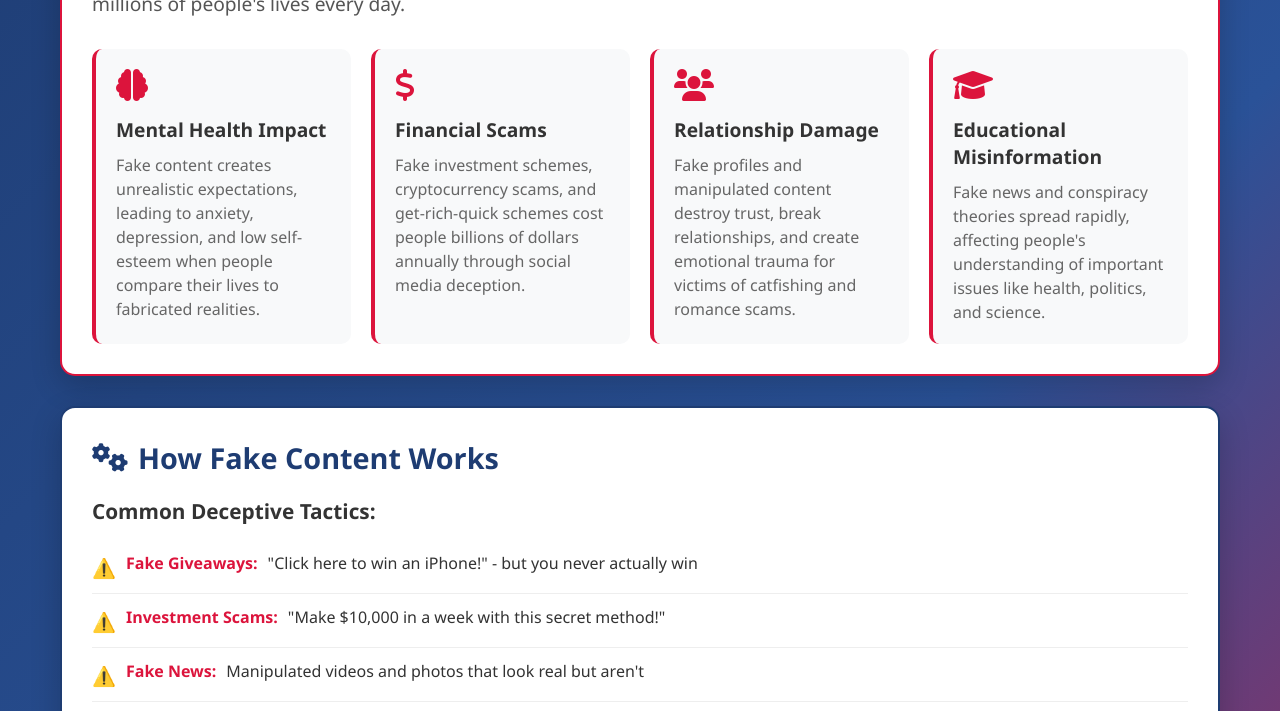
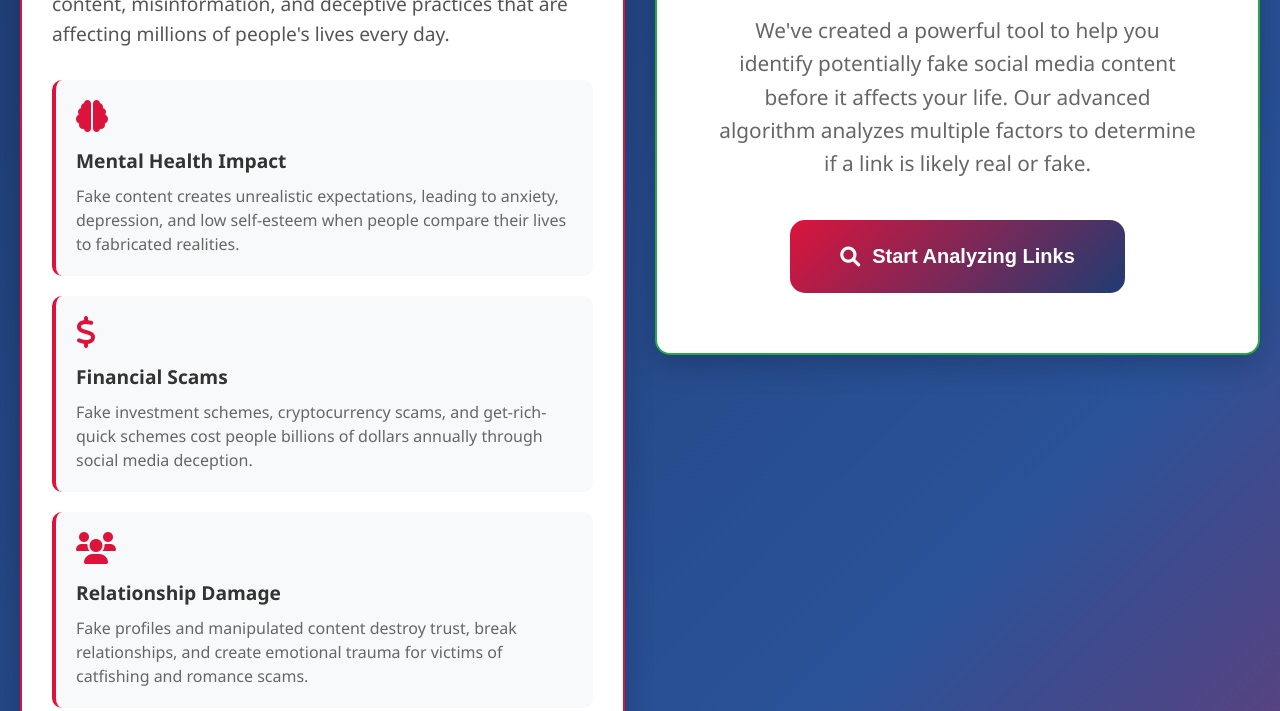
Before and after one commit to shevthegoat/sportbuilding, a plain HTML site: page index.html in a window 1280 px wide. Shown: the part 282-993 px from the top of the page. Drawn offline with Linux system fonts and the light colour scheme.

Commit message:
Restore two-column layout with information on left and solution on right

```diff
--- a/index.html
+++ b/index.html
@@ -14,7 +14,9 @@
             <p>Understanding the Real Impact of Fake Content</p>
         </header>
 
-        <main>
+        <main class="main-layout">
+            <!-- Left Side - Information -->
+            <div class="left-side">
                 <!-- Problem Statement Section -->
                 <section class="problem-section">
                     <div class="problem-card">
@@ -98,8 +100,10 @@
                         </div>
                     </div>
                 </section>
+            </div>
 
-            <!-- Solution Section -->
+            <!-- Right Side - Solution -->
+            <div class="right-side">
                 <section class="solution-section">
                     <div class="solution-card">
                         <h2><i class="fas fa-lightbulb"></i> Our Solution</h2>
@@ -189,6 +193,7 @@
                         </div>
                     </div>
                 </section>
+            </div>
         </main>
 
         <footer>
--- a/styles.css
+++ b/styles.css
@@ -12,7 +12,7 @@ body {
 }
 
 .container {
-    max-width: 1200px;
+    max-width: 1400px;
     margin: 0 auto;
     padding: 20px;
 }
@@ -34,9 +34,29 @@ header p {
     opacity: 0.9;
 }
 
+/* Main Layout */
+.main-layout {
+    display: grid;
+    grid-template-columns: 1fr 1fr;
+    gap: 30px;
+    align-items: start;
+}
+
+.left-side {
+    display: flex;
+    flex-direction: column;
+    gap: 30px;
+}
+
+.right-side {
+    position: sticky;
+    top: 20px;
+    height: fit-content;
+}
+
 /* Problem Section */
 .problem-section {
-    margin-bottom: 30px;
+    margin-bottom: 0;
 }
 
 .problem-card {
@@ -65,7 +85,7 @@ header p {
 
 .impact-grid {
     display: grid;
-    grid-template-columns: repeat(auto-fit, minmax(250px, 1fr));
+    grid-template-columns: 1fr;
     gap: 20px;
 }
 
@@ -100,7 +120,7 @@ header p {
 
 /* How It Works Section */
 .how-it-works-section {
-    margin-bottom: 30px;
+    margin-bottom: 0;
 }
 
 .how-it-works-card {
@@ -156,7 +176,7 @@ header p {
 
 /* Statistics Section */
 .statistics-section {
-    margin-bottom: 30px;
+    margin-bottom: 0;
 }
 
 .statistics-card {
@@ -178,7 +198,7 @@ header p {
 
 .stats-grid {
     display: grid;
-    grid-template-columns: repeat(auto-fit, minmax(200px, 1fr));
+    grid-template-columns: repeat(2, 1fr);
     gap: 20px;
 }
 
@@ -205,7 +225,7 @@ header p {
 
 /* Solution Section */
 .solution-section {
-    margin-bottom: 30px;
+    margin-bottom: 0;
 }
 
 .solution-card {
@@ -268,7 +288,7 @@ header p {
 
 /* Analyzer Section */
 .analyzer-section {
-    margin-bottom: 30px;
+    margin-bottom: 0;
 }
 
 .analyzer-card {
@@ -616,6 +636,17 @@ footer {
     font-size: 0.9rem;
 }
 
+@media (max-width: 1200px) {
+    .main-layout {
+        grid-template-columns: 1fr;
+        gap: 20px;
+    }
+
+    .right-side {
+        position: static;
+    }
+}
+
 @media (max-width: 768px) {
     .container {
         padding: 15px;
```
Lines whose indentation alone changed are shown as unchanged.
